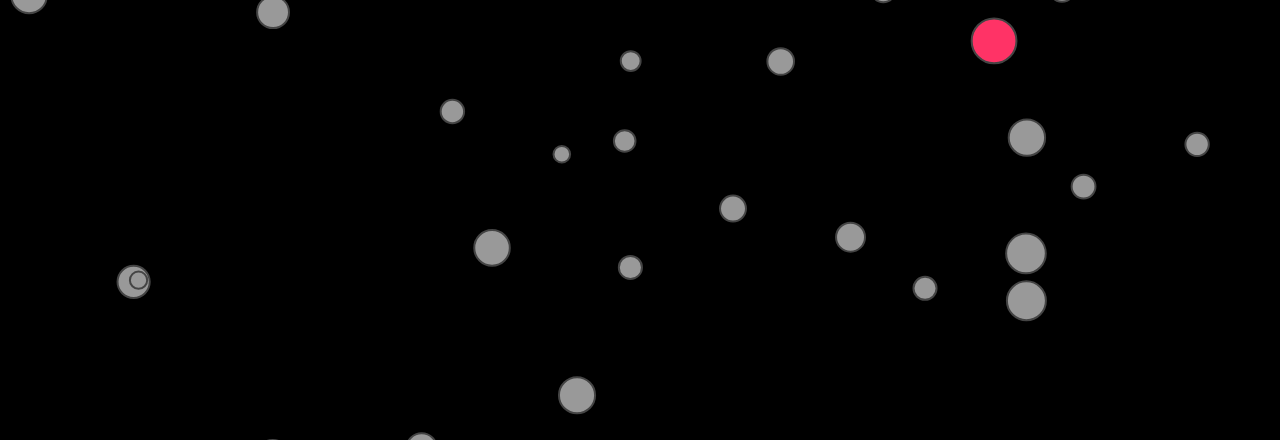
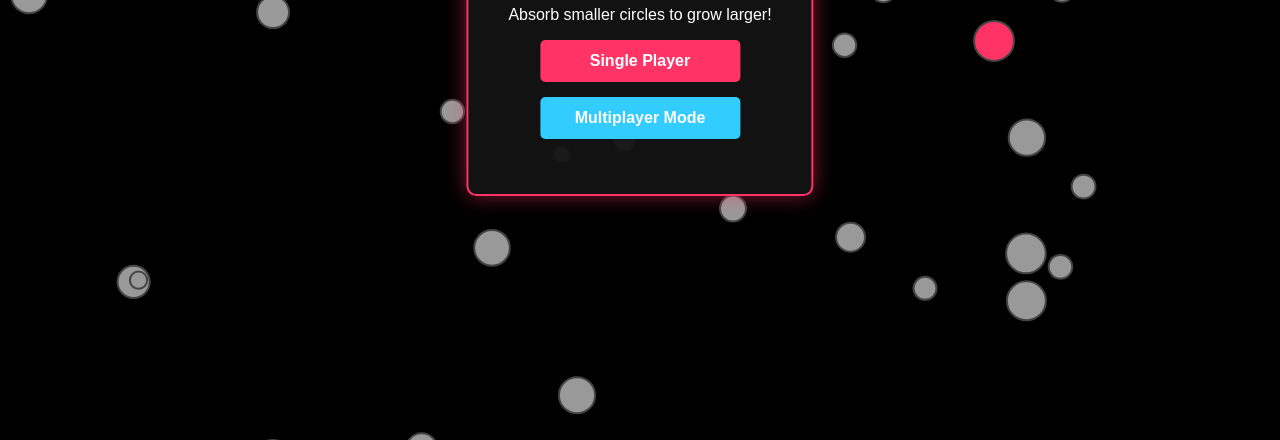
Before and after one commit to koolbrokal12/koolbrokal12.github.io, a website: page fsd-projects/circularity/index.html in a window 1280 px wide. Shown: the part 360-800 px from the top of the page. Drawn offline with Linux system fonts and the light colour scheme.

Commit message:
completed circularity

```diff
--- a/fsd-projects/circularity/index.html
+++ b/fsd-projects/circularity/index.html
@@ -14,7 +14,48 @@
             display: block;
             background: #000;
         }
-        #ui {
+        /* MAIN MENU STYLING */
+        #main-menu {
+            position: absolute;
+            top: 50%;
+            left: 50%;
+            transform: translate(-50%, -50%);
+            background: rgba(20, 20, 20, 0.95);
+            padding: 40px;
+            border-radius: 10px;
+            border: 2px solid #ff3366;
+            color: white;
+            text-align: center;
+            box-shadow: 0 0 20px rgba(255, 51, 102, 0.5);
+            z-index: 10;
+        }
+        .menu-btn {
+            display: block;
+            width: 200px;
+            padding: 12px;
+            margin: 15px auto;
+            background: #ff3366;
+            color: white;
+            border: none;
+            border-radius: 5px;
+            font-size: 16px;
+            font-weight: bold;
+            cursor: pointer;
+            transition: 0.2s;
+        }
+        .menu-btn:hover {
+            background: #ff5588;
+            transform: scale(1.05);
+        }
+        #multi-btn {
+            background: #33ccff;
+        }
+        #multi-btn:hover {
+            background: #55ddff;
+        }
+        /* IN-GAME UI STYLING */
+        #game-ui {
+            display: none;
             position: absolute;
             top: 10px;
             left: 10px;
@@ -28,10 +69,16 @@
 </head>
 <body>
 
-    <div id="ui">
-        <h3>Controls</h3>
-        <p>Use WASD or Arrow Keys to move your circle (Red).</p>
+    <div id="main-menu">
+        <h1>CIRCULARITY</h1>
         <p>Absorb smaller circles to grow larger!</p>
+        <button class="menu-btn" id="start-btn">Single Player</button>
+        <button class="menu-btn" id="multi-btn">Multiplayer Mode</button>
+    </div>
+
+    <div id="game-ui">
+        <p>Controls: WASD / Arrow Keys</p>
+        <p>Role: Red Circle</p>
     </div>
 
     <canvas id="canvas"></canvas>
@@ -42,6 +89,23 @@
 
         canvas.width = window.innerWidth;
         canvas.height = window.innerHeight;
+
+        // Game State Engine
+        let gameState = 'menu';
+
+        // Setup menu button click handlers
+        document.getElementById('start-btn').addEventListener('click', () => {
+            document.getElementById('main-menu').style.display = 'none';
+            document.getElementById('game-ui').style.display = 'block';
+            gameState = 'playing';
+        });
+
+        document.getElementById('multi-btn').addEventListener('click', () => {
+            alert("Generating Multiplayer Room Link...\n(Simulated room connection established!)");
+            document.getElementById('main-menu').style.display = 'none';
+            document.getElementById('game-ui').style.display = 'block';
+            gameState = 'playing';
+        });
 
         const view = {
             children: [],
@@ -73,7 +137,6 @@
             }
         };
 
-        // Built-in Gamification Engine code
         const Gamification = {
             init(config) {
                 this.canvas = config.canvas;
@@ -87,13 +150,12 @@
                     this.player = this.circles[0];
                     this.player.color = "#ff3366";
                     this.player.radius = 20;
-                    // Stop player auto-movement
                     this.player.velocityX = 0;
                     this.player.velocityY = 0;
                 }
             },
             update() {
-                if (!this.player) return;
+                if (!this.player || gameState !== 'playing') return;
 
                 const speed = 5;
                 if (this.keys['w'] || this.keys['arrowup']) this.player.y -= speed;
@@ -101,12 +163,10 @@
                 if (this.keys['a'] || this.keys['arrowleft']) this.player.x -= speed;
                 if (this.keys['d'] || this.keys['arrowright']) this.player.x += speed;
 
-                // Handle screen limits for large player size smoothly
                 if (this.player.radius > this.canvas.width / 3) {
                     this.player.radius = this.canvas.width / 3;
                 }
 
-                // Check collisions/absorptions
                 for (let i = 1; i < this.circles.length; i++) {
                     let target = this.circles[i];
                     let dx = this.player.x - target.x;
@@ -116,7 +176,6 @@
                     if (distance < this.player.radius + target.radius) {
                         if (this.player.radius > target.radius) {
                             this.player.radius += 0.4;
-                            // Respawn absorbed circle
                             target.x = Math.random() * this.canvas.width;
                             target.y = Math.random() * this.canvas.height;
                         }
@@ -176,6 +235,7 @@
 
             // TODO 8 & 9: Update loop for all circles
             for (var i = 0; i < circles.length; i++) {
+                // Background circles continue to drift behind the menu overlay
                 physikz.updatePosition(circles[i]);
                 game.checkCirclePosition(circles[i]);
             }
```
